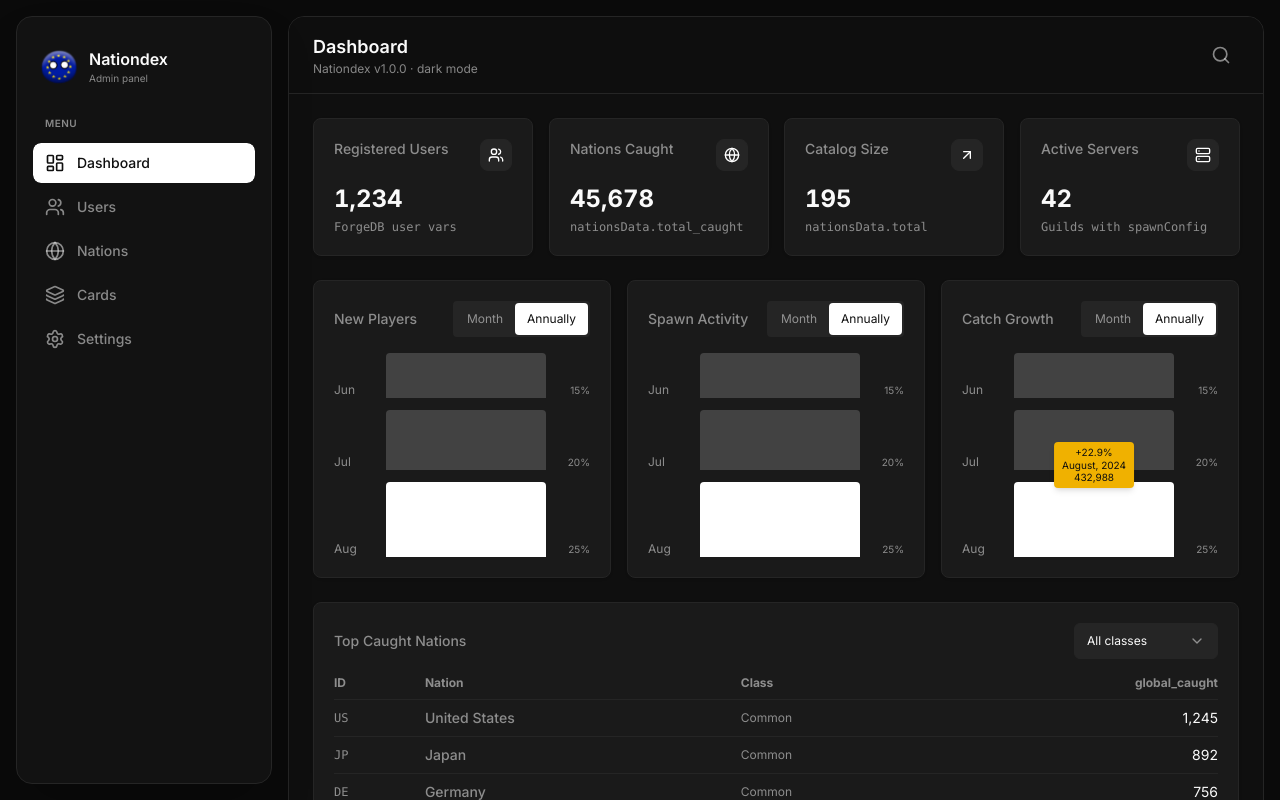
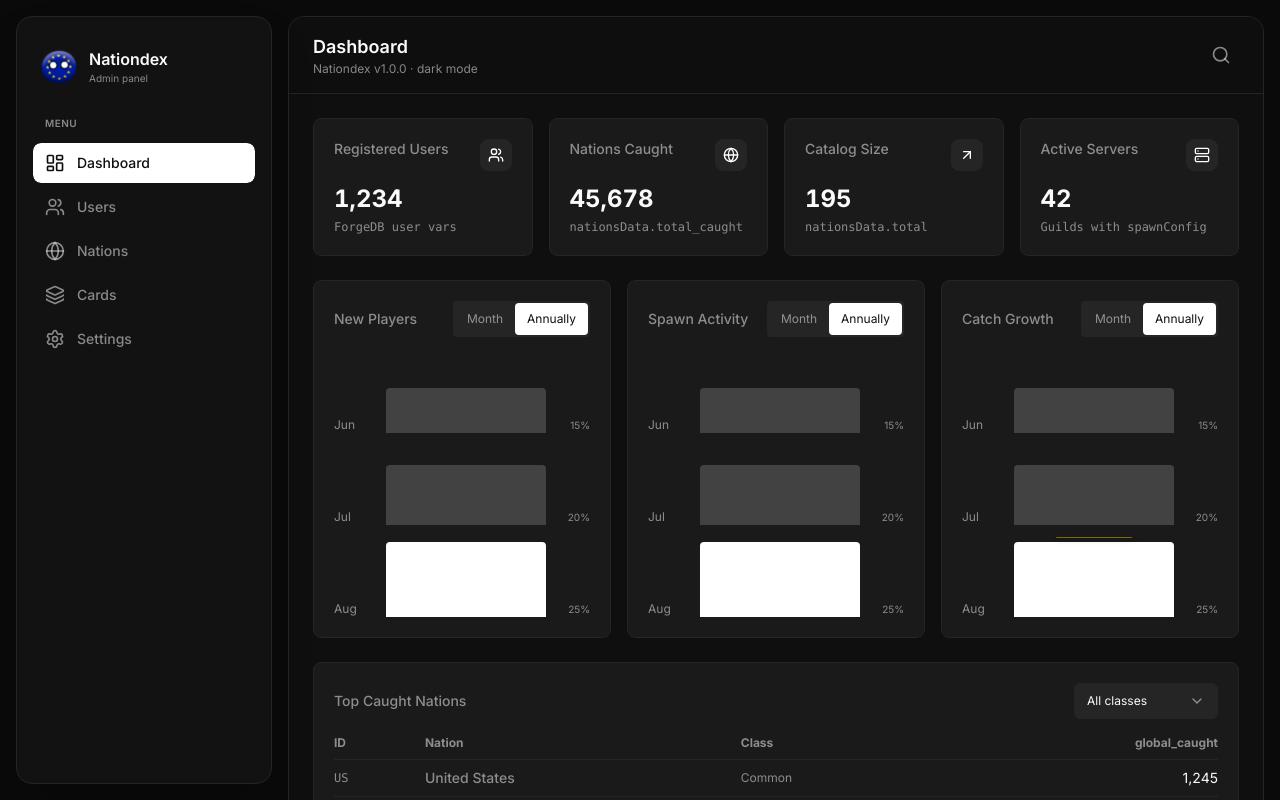
Before and after one commit to nationdex/bot, a React (Vite) app in the folder website/: page / in a window 1280 px wide. Shown: the top 800 px of the page. Built offline with nearby package versions, Linux system fonts and the light colour scheme.

Commit message:
Fixing 3D tilt issues on the admin panel.

```diff
--- a/website/components/Dashboard.tsx
+++ b/website/components/Dashboard.tsx
@@ -10,7 +10,7 @@ import {
   SelectTrigger,
   SelectValue,
 } from '@/components/ui/select';
-import { useIs3DEnabled, useReducedMotion } from '@/hooks/useReducedMotion';
+import { useReducedMotion } from '@/hooks/useReducedMotion';
 import { admin } from '@/lib/admin-classes';
 import {
   bot,
@@ -87,7 +87,7 @@ function TimeRangeToggle({
   layoutId: string;
 }) {
   return (
-    <div className="relative z-20 flex w-full rounded bg-[var(--admin-elevated)] p-0.5 sm:w-auto">
+    <div className="relative z-20 flex w-full overflow-hidden rounded bg-[var(--admin-elevated)] p-0.5 sm:w-auto">
       {(['Month', 'Annually'] as const).map((range) => (
         <button
           type="button"
@@ -128,11 +128,10 @@ function TrendChartCard({
   enterDelay?: number;
 }) {
   const reducedMotion = useReducedMotion();
-  const enable3D = useIs3DEnabled();
 
   return (
-    <AnimatedPanel enterDelay={enterDelay} maxTilt={5}>
-      <Card className={cn(admin.card, 'h-full')}>
+    <AnimatedPanel enterDelay={enterDelay} maxTilt={4}>
+      <Card className={cn(admin.card, 'h-full overflow-hidden')}>
         <CardContent className="space-y-4 p-4 sm:p-5">
           <div className="flex flex-col gap-3 sm:flex-row sm:items-center sm:justify-between">
             <h3 className={cn('text-sm font-medium', admin.muted)}>{title}</h3>
@@ -147,35 +146,29 @@ function TrendChartCard({
             {chartMonths.map((month, idx) => {
               const height = chartHeights[idx];
               const isAug = month === 'Aug';
+              const barHeight = height * 3;
 
               return (
                 <div key={`${chartId}-${month}`} className="flex items-end gap-2 sm:gap-3">
                   <div className={cn('w-8 shrink-0 text-xs sm:w-10', admin.muted)}>{month}</div>
-                  <div className="relative flex-1">
+                  <div className="relative flex h-20 flex-1 items-end overflow-hidden">
                     <motion.div
                       key={`${chartId}-${month}-${timeRange}`}
-                      initial={
-                        reducedMotion
-                          ? false
-                          : enable3D
-                            ? { height: 0, opacity: 0, scaleY: 0.6 }
-                            : { height: 0, opacity: 0 }
-                      }
-                      animate={{ height: `${height * 3}px`, opacity: 1, scaleY: 1 }}
+                      initial={reducedMotion ? false : { height: 0, opacity: 0 }}
+                      animate={{ height: barHeight, opacity: 1 }}
                       transition={{ delay: 0.1 + idx * 0.08, ...springSnappy }}
-                      style={{ transformOrigin: 'bottom' }}
                       className={cn(
-                        'relative rounded-t',
+                        'w-full max-h-full rounded-t',
                         isAug
                           ? 'bg-[var(--admin-accent)]'
                           : 'bg-[color-mix(in_srgb,var(--admin-fg)_18%,transparent)]'
                       )}
-                    >
+                    />
                     {isAug && chartId === 'catch-growth' && (
                       <div
                         className={cn(
-                            'absolute left-1/2 -top-9 sm:-top-10 -translate-x-1/2 whitespace-nowrap rounded px-2 py-1 text-center text-[10px] leading-tight shadow-md',
-                            'bg-yellow-500 text-[var(--admin-accent-fg)]'
+                          'pointer-events-none absolute left-1/2 top-0 -translate-x-1/2 -translate-y-full whitespace-nowrap rounded px-2 py-1 text-center text-[10px] leading-tight shadow-md',
+                          'mb-1 bg-yellow-500 text-[var(--admin-accent-fg)]'
                         )}
                       >
                         +22.9%
@@ -185,7 +178,6 @@ function TrendChartCard({
                         432,988
                       </div>
                     )}
-                    </motion.div>
                   </div>
                   <div className={cn('w-6 shrink-0 text-right text-[10px] sm:w-8', admin.muted)}>
                     {height}%
@@ -240,8 +232,8 @@ export default function Dashboard({ logSearchQuery = '' }: { logSearchQuery?: st
           const Icon = stat.icon;
           return (
             <motion.div key={stat.id} variants={listItem} className="h-full">
-              <AnimatedPanel enterDelay={i * 0.06} maxTilt={7}>
-                <Card className={cn(admin.card, 'h-full')}>
+              <AnimatedPanel enterDelay={i * 0.06} maxTilt={5}>
+                <Card className={cn(admin.card, 'h-full overflow-hidden')}>
                   <CardContent className="p-4 sm:p-5">
                     <div className="mb-3 flex items-start justify-between gap-3">
                       <h3 className={cn('text-xs font-medium sm:text-sm', admin.muted)}>
--- a/website/components/Nations.tsx
+++ b/website/components/Nations.tsx
@@ -121,22 +121,18 @@ export default function Nations({ searchQuery = '' }: { searchQuery?: string })
                   exit="exit"
                   className="h-full"
                 >
-                  <AnimatedPanel enterDelay={Math.min(i * 0.05, 0.3)} maxTilt={8}>
+                  <AnimatedPanel enterDelay={Math.min(i * 0.05, 0.3)} maxTilt={4}>
                     <div
                       className={cn(
-                        'h-full rounded-lg border p-4 transition-colors',
+                        'flex h-full flex-col gap-3 rounded-lg border p-4 transition-colors',
                         admin.elevated,
                         admin.hoverRow
                       )}
                     >
-                      <div className="mb-2 flex items-center justify-between gap-2">
-                        <div className="min-w-0">
-                          <span className={cn('block truncate text-sm font-medium', admin.fg)}>
-                            {entry.name}
-                          </span>
-                          <span className={cn('font-mono text-[10px]', admin.muted)}>
-                            {entry.id}
-                          </span>
+                      <div className="flex items-start justify-between gap-3">
+                        <div className="min-w-0 flex-1">
+                          <p className={cn('truncate text-sm font-medium', admin.fg)}>{entry.name}</p>
+                          <p className={cn('mt-0.5 font-mono text-[10px]', admin.muted)}>{entry.id}</p>
                         </div>
                         <span
                           className={cn(
@@ -147,11 +143,11 @@ export default function Nations({ searchQuery = '' }: { searchQuery?: string })
                           {formatRarity(entry.class)}
                         </span>
                       </div>
-                      <div className={cn('flex items-center justify-between text-xs', admin.muted)}>
-                        <span>{entry.globalCaught.toLocaleString()} global caught</span>
-                        <span>weight {entry.weight}</span>
+                      <div className={cn('space-y-1 text-xs', admin.muted)}>
+                        <p>{entry.globalCaught.toLocaleString()} global caught</p>
+                        <p>Weight {entry.weight}</p>
                       </div>
-                      <div className="mt-3 flex justify-end">
+                      <div className="mt-auto flex justify-end pt-1">
                         <Button
                           variant="ghost"
                           size="sm"
--- a/website/components/ui/animated-panel.tsx
+++ b/website/components/ui/animated-panel.tsx
@@ -29,7 +29,7 @@ export function AnimatedPanel({
     return (
       <Tilt3D
         maxTilt={maxTilt}
-        lift={8}
+        lift={3}
         sheen={false}
         enterDelay={enterDelay}
         className={cn('h-full', className)}
--- a/website/components/ui/tilt-3d.tsx
+++ b/website/components/ui/tilt-3d.tsx
@@ -9,7 +9,7 @@ import {
 import { type ReactNode, useCallback, useRef } from 'react';
 import { useCoarsePointer } from '@/hooks/useCoarsePointer';
 import { useIs3DEnabled, useReducedMotion } from '@/hooks/useReducedMotion';
-import { spring3D, tiltSpring } from '@/lib/motion';
+import { springSoft, tiltSpring } from '@/lib/motion';
 import { cn } from '@/lib/utils';
 
 type Tilt3DProps = {
@@ -23,13 +23,17 @@ type Tilt3DProps = {
   enter?: boolean;
 };
 
+/**
+ * Mouse-tilt 3D on an outer shell only. Inner content stays flat (no preserve-3d)
+ * so charts, text, and layout pills don't shear or blow up in 3D space.
+ */
 export function Tilt3D({
   children,
   className,
-  maxTilt = 10,
-  lift = 10,
-  sheen = true,
-  perspective = 1100,
+  maxTilt = 8,
+  lift = 4,
+  sheen = false,
+  perspective = 1000,
   enterDelay = 0,
   enter = true,
 }: Tilt3DProps) {
@@ -45,12 +49,12 @@ export function Tilt3D({
 
   const tiltX = useSpring(useTransform(pointerY, [0, 1], [maxTilt, -maxTilt]), tiltSpring);
   const tiltY = useSpring(useTransform(pointerX, [0, 1], [-maxTilt, maxTilt]), tiltSpring);
-  const depth = useSpring(useTransform(hover, [0, 1], [0, lift]), tiltSpring);
+  const scale = useSpring(useTransform(hover, [0, 1], [1, 1 + lift / 100]), tiltSpring);
 
   const sheenX = useTransform(pointerX, [0, 1], [20, 80]);
   const sheenY = useTransform(pointerY, [0, 1], [20, 80]);
-  const sheenOpacity = useTransform(hover, [0, 1], [0, 0.14]);
-  const sheenBackground = useMotionTemplate`radial-gradient(circle at ${sheenX}% ${sheenY}%, rgba(255,255,255,0.22) 0%, transparent 58%)`;
+  const sheenOpacity = useTransform(hover, [0, 1], [0, 0.12]);
+  const sheenBackground = useMotionTemplate`radial-gradient(circle at ${sheenX}% ${sheenY}%, rgba(255,255,255,0.18) 0%, transparent 55%)`;
 
   const rafRef = useRef<number>(0);
 
@@ -75,33 +79,31 @@ export function Tilt3D({
     pointerY.set(0.5);
   };
 
-  const enterTransition: Transition = { ...spring3D, delay: enterDelay };
+  const enterTransition: Transition = { ...springSoft, delay: enterDelay };
 
   if (reducedMotion) {
     return <div className={className}>{children}</div>;
   }
 
-  const enterInitial = enter
-    ? enable3D
-      ? { opacity: 0, rotateX: 16, y: 28, scale: 0.94 }
-      : { opacity: 0, y: 14, scale: 0.98 }
-    : false;
+  const enterInitial = enter ? { opacity: 0, y: 16 } : false;
 
   return (
     <div
-      className={cn('perspective-scene', className)}
-      style={{ perspective: enableTilt ? perspective : undefined }}
+      className={cn('h-full', className)}
+      style={{
+        perspective: enableTilt ? perspective : undefined,
+        perspectiveOrigin: '50% 50%',
+      }}
     >
       <motion.div
-        className="preserve-3d gpu-layer h-full"
+        className="h-full"
         initial={enterInitial}
-        animate={{ opacity: 1, rotateX: 0, y: 0, scale: 1 }}
+        animate={{ opacity: 1, y: 0 }}
         transition={enterTransition}
-        style={enable3D ? { transformPerspective: perspective } : undefined}
       >
         <motion.div
           ref={ref}
-          className="preserve-3d gpu-layer relative h-full isolate"
+          className="relative h-full"
           onPointerMove={enableTilt ? handleMove : undefined}
           onPointerEnter={enableTilt ? handleEnter : undefined}
           onPointerLeave={enableTilt ? handleLeave : undefined}
@@ -110,8 +112,8 @@ export function Tilt3D({
               ? {
                   rotateX: tiltX,
                   rotateY: tiltY,
-                  z: depth,
-                  transformStyle: 'preserve-3d',
+                  scale,
+                  transformStyle: 'flat',
                 }
               : undefined
           }
@@ -119,11 +121,13 @@ export function Tilt3D({
           {enableTilt && sheen && (
             <motion.div
               aria-hidden
-              className="pointer-events-none absolute inset-0 z-0 rounded-[inherit]"
+              className="pointer-events-none absolute inset-0 z-0 overflow-hidden rounded-[inherit]"
               style={{ background: sheenBackground, opacity: sheenOpacity }}
             />
           )}
-          <div className="relative z-[1] h-full">{children}</div>
+          <div className="tilt-flat relative z-[1] h-full overflow-hidden rounded-lg">
+            {children}
+          </div>
         </motion.div>
       </motion.div>
     </div>
--- a/website/src/index.css
+++ b/website/src/index.css
@@ -99,6 +99,13 @@
     backface-visibility: hidden;
     -webkit-backface-visibility: hidden;
   }
+
+  /* Children inside Tilt3D — stay 2D so bars/text don't shear */
+  .tilt-flat {
+    transform: translateZ(0);
+    transform-style: flat;
+    isolation: isolate;
+  }
 }
 
 @media (prefers-reduced-motion: reduce) {
```
Lines whose indentation alone changed are shown as unchanged.
